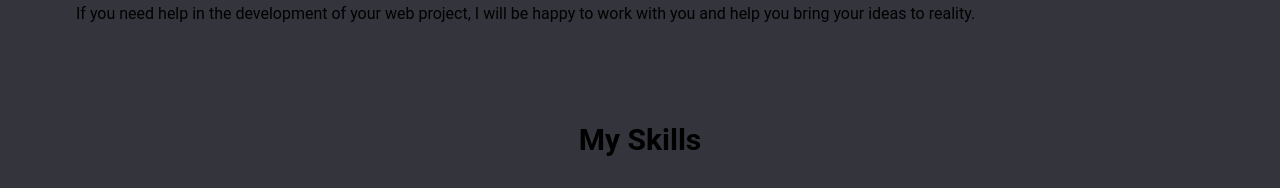
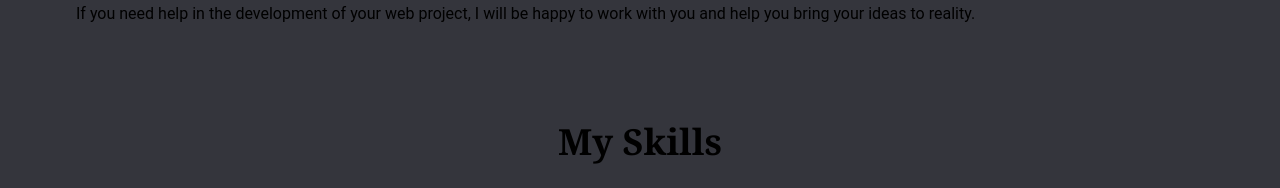
Before and after one commit to VictorZ94/portfolio_v2, a React (Vite) app: page / in a window 1280 px wide. Shown: the part 946-1134 px from the top of the page. Built offline with nearby package versions, Linux system fonts and the light colour scheme.

Commit message:
update my skills section title

```diff
--- a/src/components/Skills.jsx
+++ b/src/components/Skills.jsx
@@ -3,7 +3,7 @@ import iconSkills from "../data/skills.js";
 const Skills = () => {
   return (
     <section className="max-w-screen-xl mx-auto p-4 mt-16">
-      <h2 className="text-3xl dark:text-white text-center font-bold">
+      <h2 className="text-4xl font-serif dark:text-white text-center font-bold">
         My Skills
       </h2>
       <div className="grid gap-4 grid-cols-custom mt-8">
```
